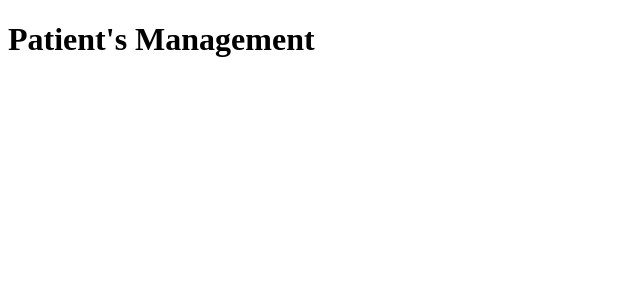
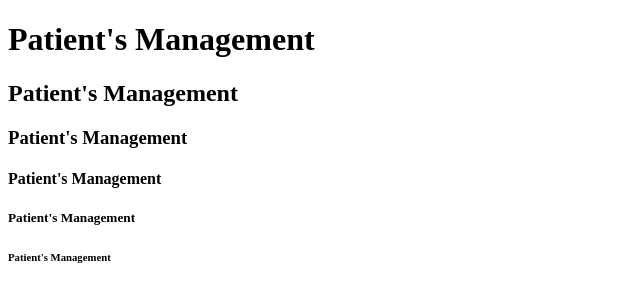
Before and after one commit to lyonbett/Health-System, a plain HTML site: page index.html in a window 1280 px wide. Shown: the whole page, without its empty margins (0-640 px from the left). Drawn offline with Linux system fonts and the light colour scheme.

Commit message:
add the six header tags

```diff
--- a/index.html
+++ b/index.html
@@ -7,6 +7,13 @@
     <title>Health System</title>
 </head>
 <body>
+
     <h1>Patient's Management</h1>
+    <h2>Patient's Management</h2>
+    <h3>Patient's Management</h3>
+    <h4>Patient's Management</h4>
+    <h5>Patient's Management</h5>
+    <h6>Patient's Management</h6>
+
 </body>
 </html>
```
